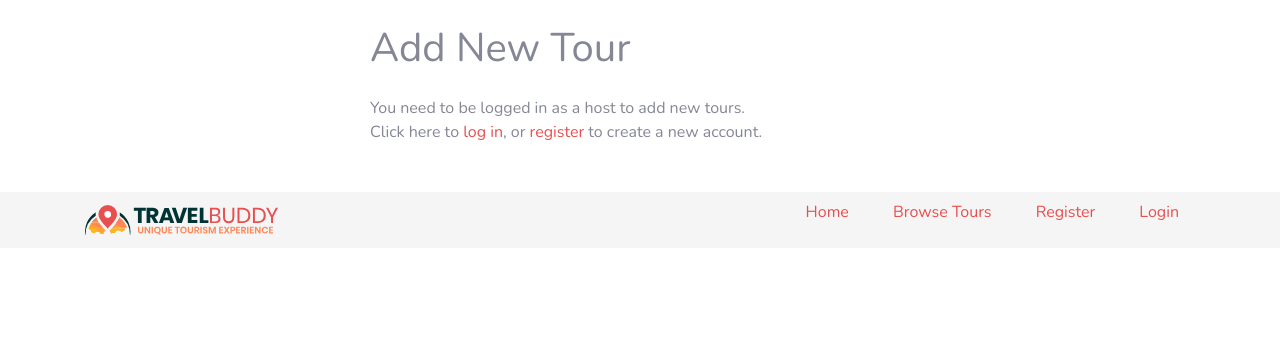
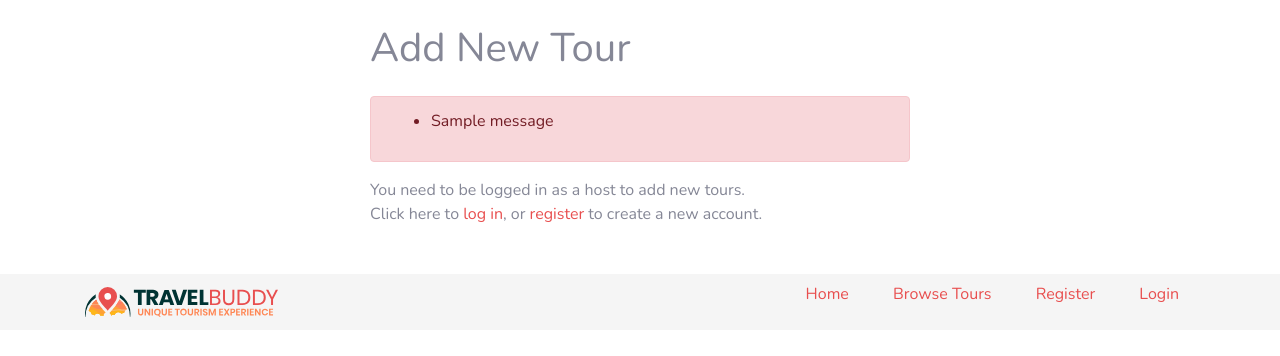
Before and after one commit to redlik/travelportal-m3, a Flask app: page /add-tour in a window 1280 px wide. Shown: the part 68-424 px from the top of the page. Run offline with Flask 2, Linux system fonts and the light colour scheme; one stand-in notice (Sample message) is shown; some libraries are stand-ins or nearby versions.

Commit message:
Included div for flash messages

```diff
--- a/templates/add-tour.html
+++ b/templates/add-tour.html
@@ -23,6 +23,19 @@
             {% endif %}
             </ul>
         </div>
+        <div class="mt-4">
+            {% with messages = get_flashed_messages() %}
+            {% if messages %}
+            <div class="alert alert-danger" role="alert">
+                <ul class="flashes">
+                    {% for message in messages %}
+                    <li>{{ message }}</li>
+                    {% endfor %}
+                </ul>
+            </div>
+        </div>
+        {% endif %}
+        {% endwith %}
         {% if session['email']: %}
         <form name="tours" action="" method="POST">
             {{ form.hidden_tag() }}
```
